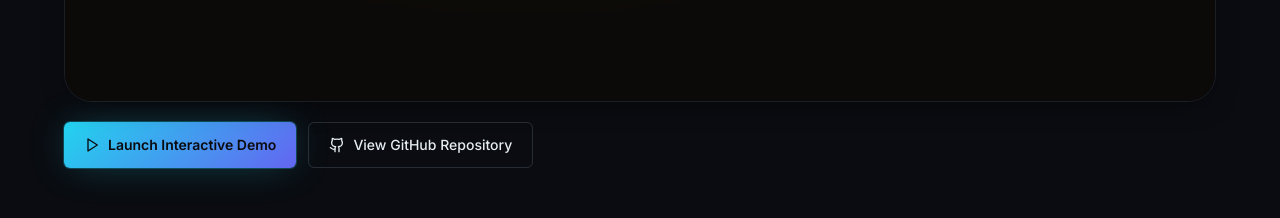
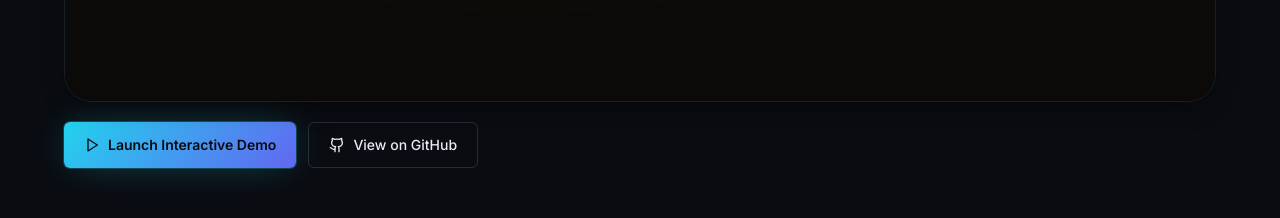
Before and after one commit to MattymBaylor/mattmartelli-site, a Next.js app: page /seinfeld-hq in a window 1280 px wide. Shown: the part 6820-7038 px from the top of the page. Built offline with nearby package versions, Linux system fonts and the light colour scheme.

Commit message:
Reword repo CTA: 'View GitHub Repository' -> 'View on GitHub'

```diff
--- a/content/caseStudy.ts
+++ b/content/caseStudy.ts
@@ -17,7 +17,7 @@ export const caseStudy = {
   links: {
     demo: { label: "Launch Interactive Demo", href: "https://growthmindset.ai/seinfeld-hq/" },
     repo: {
-      label: "View GitHub Repository",
+      label: "View on GitHub",
       href: "https://github.com/MattymBaylor/gms-website-3.0-perplexity",
     },
   },
--- a/content/recruiter.ts
+++ b/content/recruiter.ts
@@ -22,7 +22,7 @@ export const recruiter = {
     caseStudy: { label: "Read the Case Study", href: "/seinfeld-hq" },
     demo: { label: "Launch Interactive Demo", href: "https://growthmindset.ai/seinfeld-hq/" },
     repo: {
-      label: "View GitHub Repository",
+      label: "View on GitHub",
       href: "https://github.com/MattymBaylor/gms-website-3.0-perplexity",
     },
   },
```
